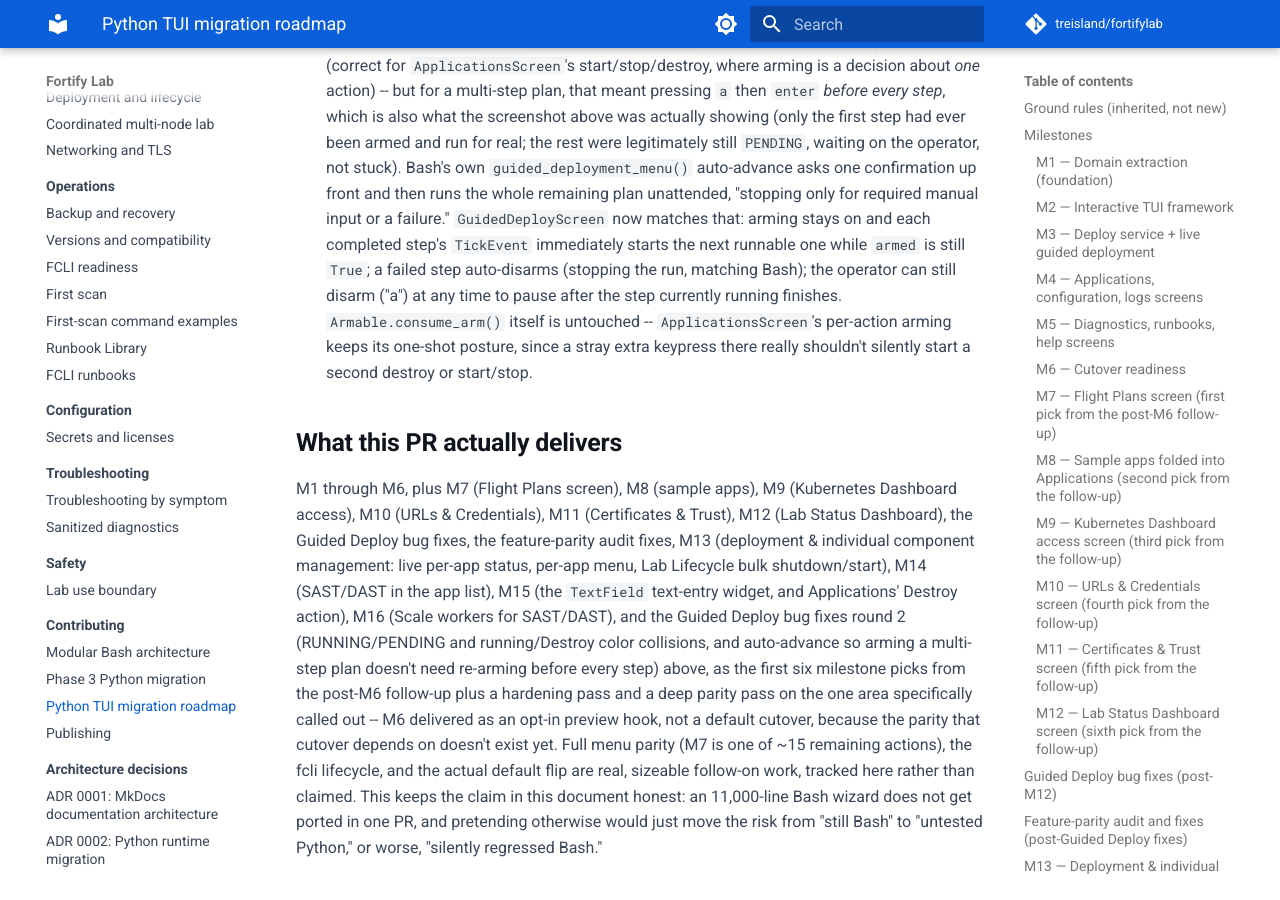
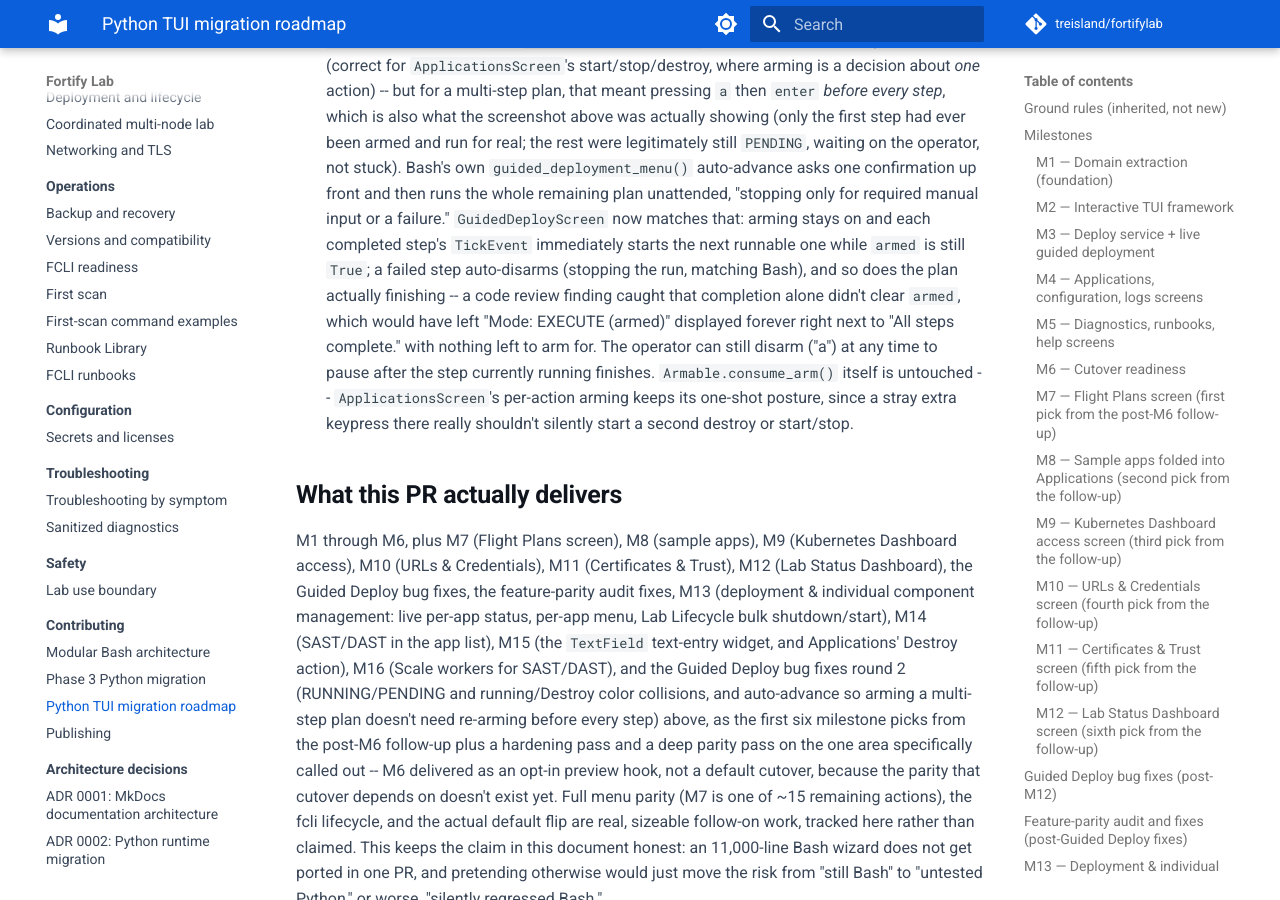
Before and after one commit to treisland/fortifylab, an MkDocs documentation site: the page built from docs/development/python-tui-roadmap.md, in a window 1280 px wide and 900 px high, scrolled down 19828 px. Built offline with MkDocs 1.6.1 and Material for MkDocs 9.7.7, drawn with Linux system fonts in a browser that asks for light colours; comment, search, counter and statistics services are not loaded.

Commit message:
Apply review fixes: disarm on plan completion, doc color contradiction
Code review of the Guided Deploy auto-advance fix found armed only
cleared on failure, not on the plan actually finishing -- "Mode: EXECUTE
(armed)" stayed displayed forever right next to "All steps complete."
Now disarms on completion too.

Also fixed a doc-review-flagged contradiction: README's Guided Deploy
paragraph said statuses are "color-coded (green/yellow/red)" while a
later sentence in the same paragraph introduced RUNNING's new cyan --
self-contradictory within one paragraph. Updated to green/yellow/red/cyan.
Also refreshed guided_deploy.py's stale module comment, which still
described RUNNING as sharing PENDING's yellow.

Co-Authored-By: Claude Sonnet 5 <noreply@anthropic.com>
Claude-Session: https://claude.ai/code/session_01StqHJpJsG59x1rMFKLvWRk

```diff
--- a/docs/development/python-tui-roadmap.md
+++ b/docs/development/python-tui-roadmap.md
@@ -951,11 +951,15 @@ regression tests):
   `GuidedDeployScreen` now matches that: arming stays on and each
   completed step's `TickEvent` immediately starts the next runnable one
   while `armed` is still `True`; a failed step auto-disarms (stopping the
-  run, matching Bash); the operator can still disarm ("a") at any time to
-  pause after the step currently running finishes. `Armable.consume_arm()`
-  itself is untouched -- `ApplicationsScreen`'s per-action arming keeps
-  its one-shot posture, since a stray extra keypress there really
-  shouldn't silently start a second destroy or start/stop.
+  run, matching Bash), and so does the plan actually finishing -- a code
+  review finding caught that completion alone didn't clear `armed`, which
+  would have left "Mode: EXECUTE (armed)" displayed forever right next to
+  "All steps complete." with nothing left to arm for. The operator can
+  still disarm ("a") at any time to pause after the step currently
+  running finishes. `Armable.consume_arm()` itself is untouched --
+  `ApplicationsScreen`'s per-action arming keeps its one-shot posture,
+  since a stray extra keypress there really shouldn't silently start a
+  second destroy or start/stop.
 
 ## What this PR actually delivers
 
```
Also changed, not shown: README.md (+3 -2 lines), 2 other files.
